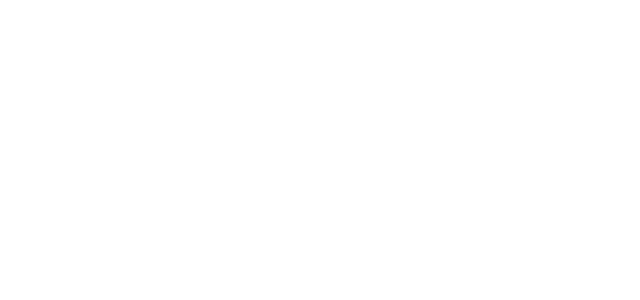
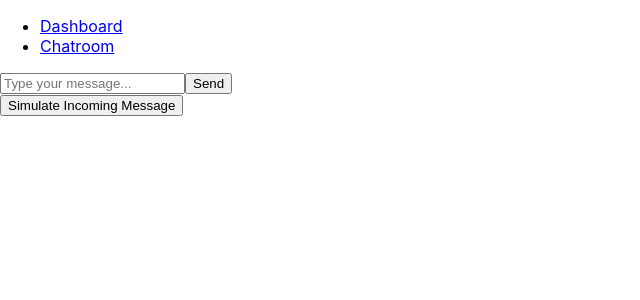
Before and after one commit to sokoruchi100/project-goodfellas, a React (Create React App) app in the folder client/: page /chatroom in a window 1280 px wide. Before the commit this address had no page. Shown: the top 300 px of the page, without its empty margins (0-640 px from the left). Built offline with nearby package versions, Linux system fonts and the light colour scheme.

Commit message:
added chatroom frontend

```diff
--- a/client/src/App.js
+++ b/client/src/App.js
@@ -1,11 +1,15 @@
 import React from "react";
 import { BrowserRouter as Router, Routes, Route } from "react-router-dom";
 import Login from "./Login";
+import Navbar from "./Navbar";
 import Dashboard from "./Dashboard";
+import Chatroom from "./Chatroom";
 
 function App() {
   return (
     <Router>
+      <div>
+        <Navbar />
         <Routes>
           {/* Route for the login page */}
           <Route path="/" element={<Login />} />
@@ -14,7 +18,9 @@
           <Route path="/dashboard" element={<Dashboard />} />
 
           {/* Add other routes here */}
+          <Route path="/chatroom" element={<Chatroom />} />
         </Routes>
+      </div>
     </Router>
   );
 }
--- /dev/null
+++ b/client/src/Chatroom.js
@@ -0,0 +1,49 @@
+import React, { useState } from "react";
+
+const Chatroom = () => {
+  const [messages, setMessages] = useState([]);
+  const [newMessage, setNewMessage] = useState("");
+
+  const handleInputChange = (event) => {
+    setNewMessage(event.target.value);
+  };
+
+  const handleSendMessage = () => {
+    if (newMessage.trim() !== "") {
+      setMessages([...messages, { text: newMessage, sender: "user" }]);
+      setNewMessage("");
+    }
+  };
+
+  // Simulate incoming messages from other users or a chat server
+  // You can replace this with actual socket or server integration for real-time chat
+  const simulateIncomingMessage = () => {
+    setMessages([...messages, { text: "Hello!", sender: "otherUser" }]);
+  };
+
+  return (
+    <div>
+      <div className="chatroom">
+        {messages.map((message, index) => (
+          <div key={index} className={`message ${message.sender}`}>
+            {message.text}
+          </div>
+        ))}
+      </div>
+      <div className="input-container">
+        <input
+          type="text"
+          value={newMessage}
+          onChange={handleInputChange}
+          placeholder="Type your message..."
+        />
+        <button onClick={handleSendMessage}>Send</button>
+      </div>
+      <button onClick={simulateIncomingMessage}>
+        Simulate Incoming Message
+      </button>
+    </div>
+  );
+};
+
+export default Chatroom;
--- /dev/null
+++ b/client/src/Navbar.js
@@ -0,0 +1,19 @@
+import React from "react";
+import { Link } from "react-router-dom"; // Assuming you are using React Router for navigation
+
+const Navbar = () => {
+  return (
+    <nav>
+      <ul>
+        <li>
+          <Link to="/dashboard">Dashboard</Link>
+        </li>
+        <li>
+          <Link to="/chatroom">Chatroom</Link>
+        </li>
+      </ul>
+    </nav>
+  );
+};
+
+export default Navbar;
--- a/package.json
+++ b/package.json
@@ -2,11 +2,14 @@
   "dependencies": {
     "axios": "^1.4.0",
     "concurrently": "^8.2.0",
+    "cors": "^2.8.5",
+    "diagnostic-channel": "^1.1.0",
     "dotenv": "^16.3.1",
     "express": "^4.18.2",
     "express-session": "^1.17.3",
     "google-auth-library": "^9.0.0",
     "googleapis": "^123.0.0",
+    "mysql": "^2.18.1",
     "nodemon": "^3.0.1",
     "passport": "^0.6.0",
     "passport-google-oauth20": "^2.0.0",
```
Also changed, not shown: 1 other file (tests, documents, lock files or other folders). Lines whose indentation alone changed are shown as unchanged.
